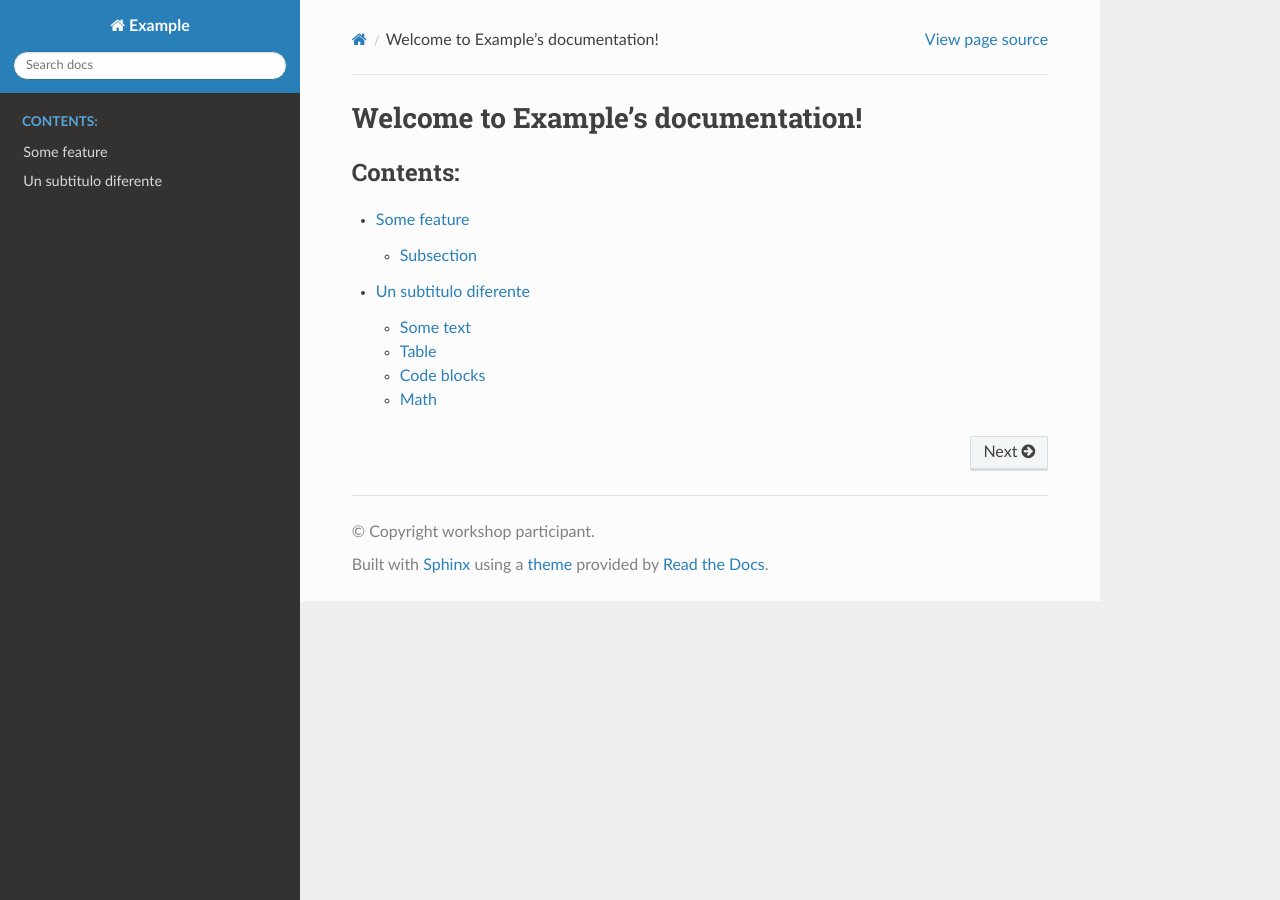
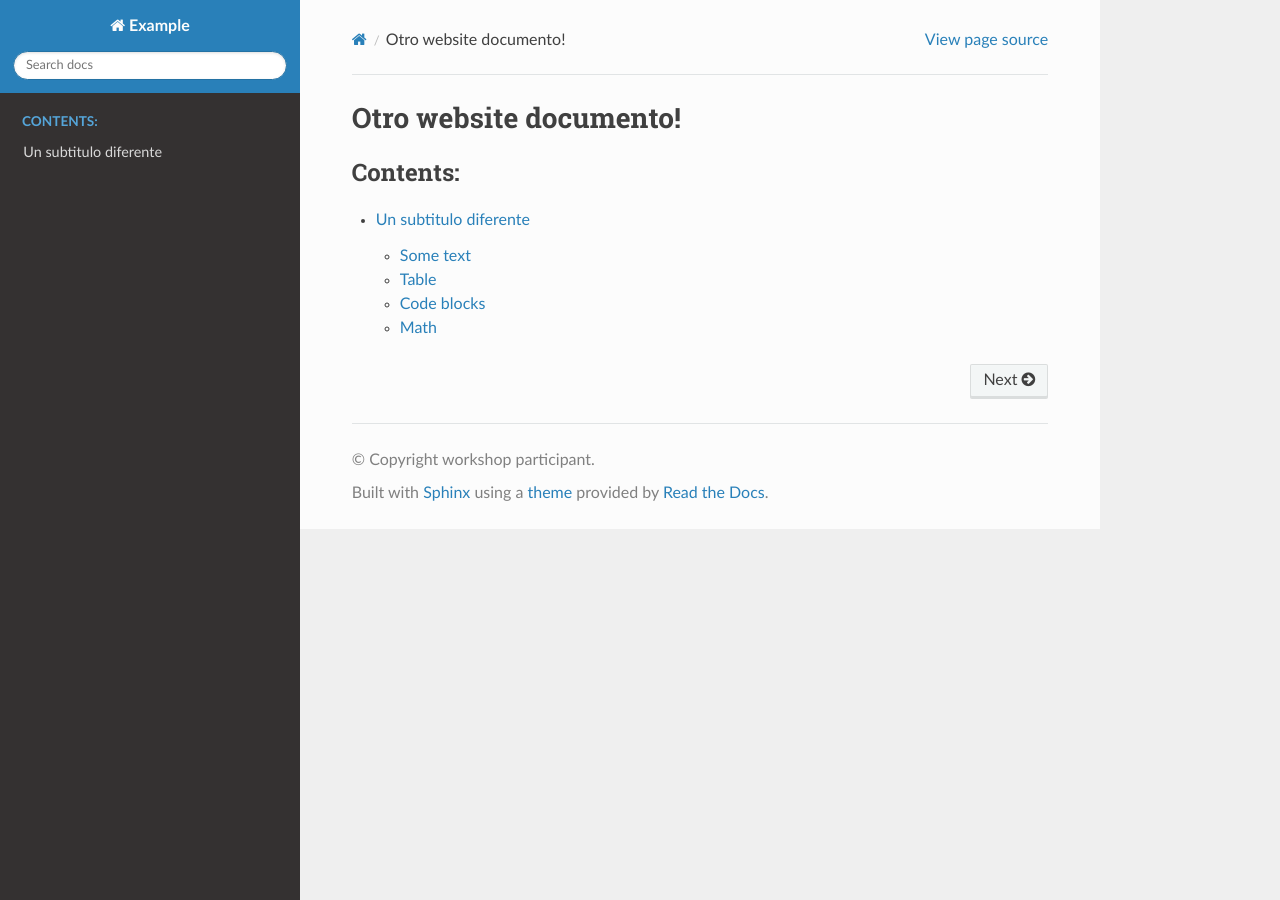
Before and after one commit to fjpacheco/test-docs-1, a Sphinx documentation site: the page built from doc/index.rst, in a window 1280 px wide. Built offline with Sphinx 7.4.7 and the Read the Docs theme 2.0.0, drawn with Linux system fonts in a browser that asks for light colours.

Commit message:
Update index.rst

```diff
--- a/doc/index.rst
+++ b/doc/index.rst
@@ -3,12 +3,11 @@
    You can adapt this file completely to your liking, but it should at least
    contain the root `toctree` directive.
 
-Welcome to Example's documentation!
+Otro website documento!
 ===================================
 
 .. toctree::
    :maxdepth: 2
    :caption: Contents:
 
-   some-feature.md
    another-feature.md
```
